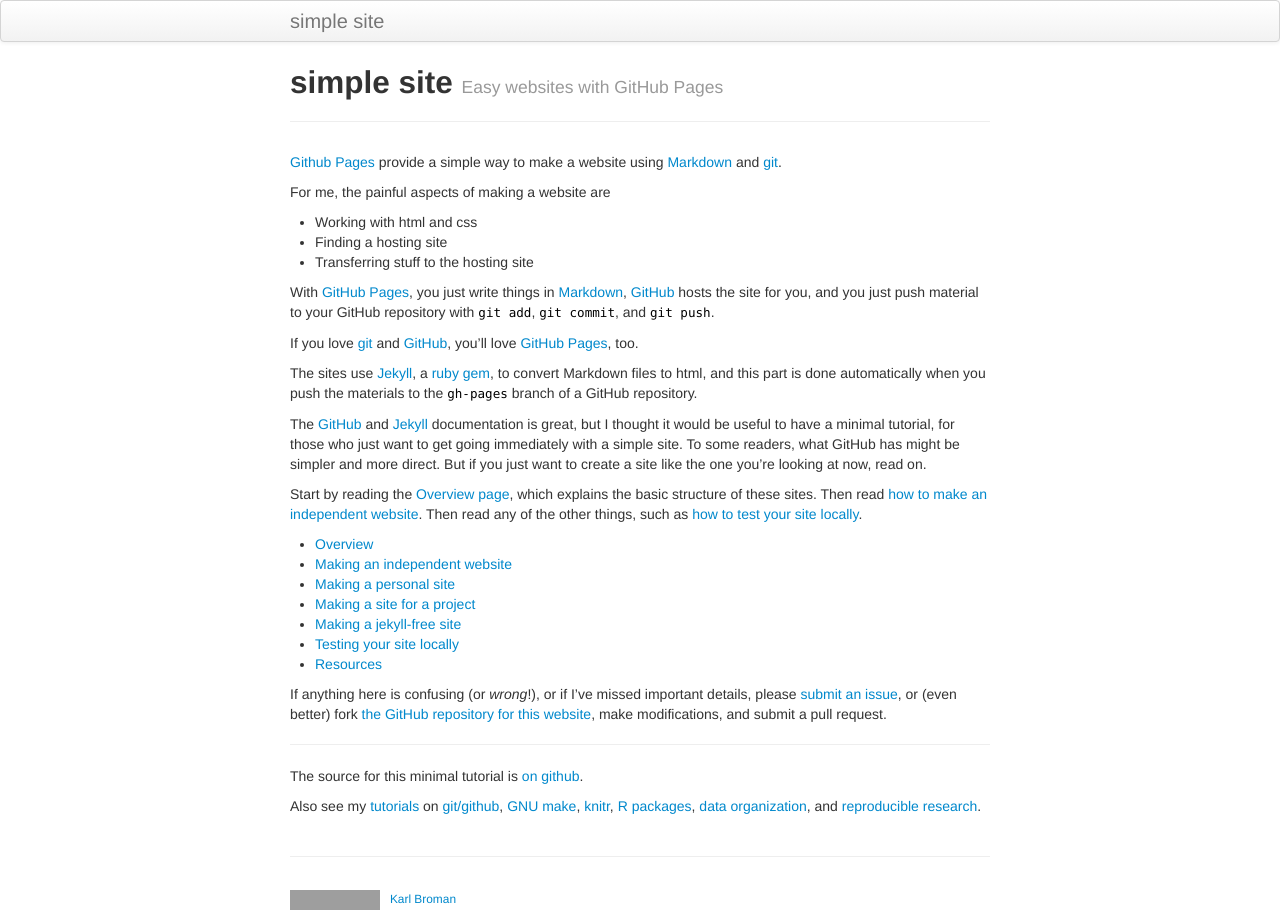
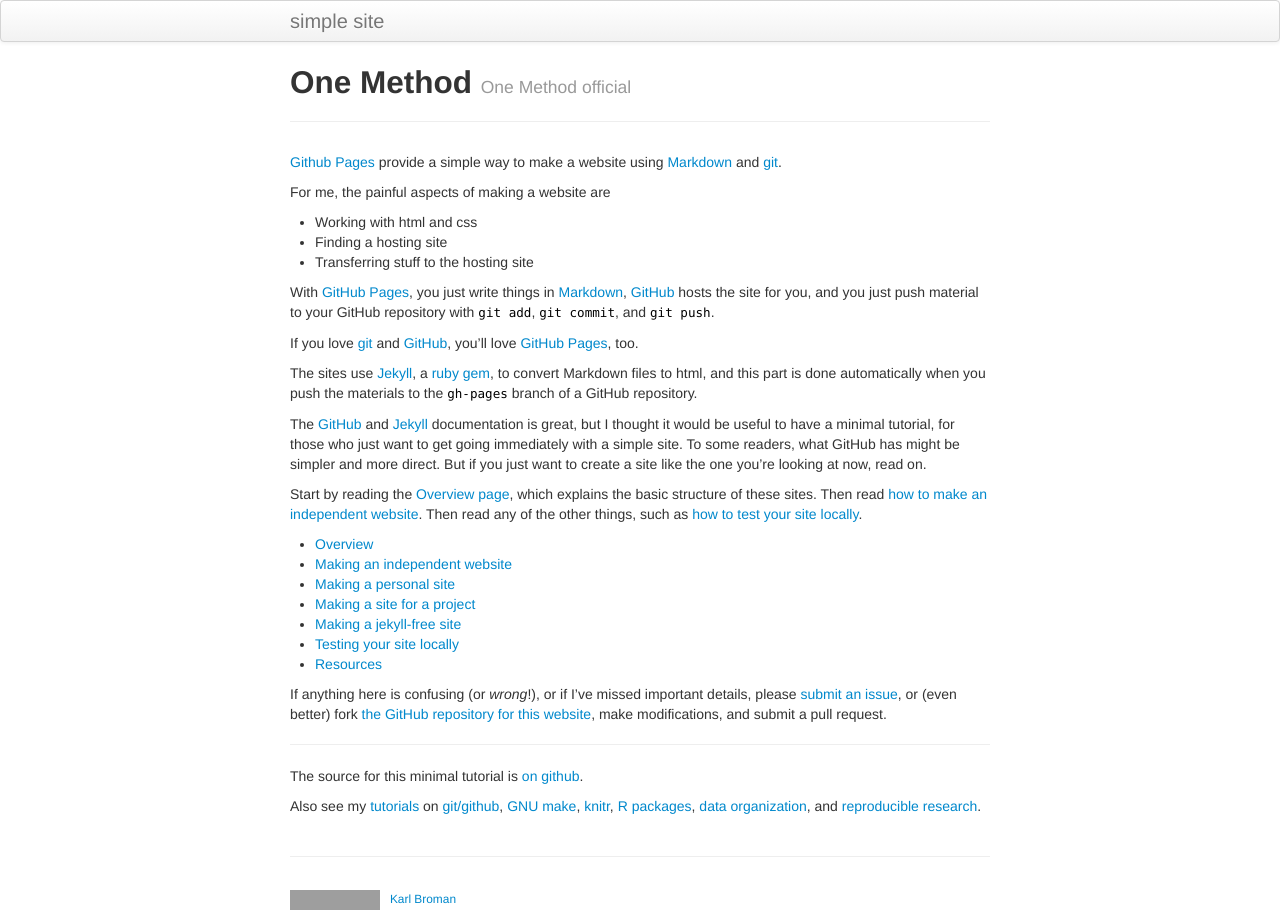
Before and after one commit to voxqhuy/OneMethod, a Jekyll site: the page built from index.md, in a window 1280 px wide. Built offline with Jekyll 4.4.1, drawn with Linux system fonts in a browser that asks for light colours; grey boxes are pictures that could not be loaded.

Commit message:
update url

```diff
--- a/_config.yml
+++ b/_config.yml
@@ -10,13 +10,13 @@ highlighter: rouge
 #
 title : simple site
 author :
-  name : Karl Broman
-  email : kbroman@gmail.com
-  github : kbroman
+  name : One Method
+  email : onemethodx@gmail.com
+  github : voxqhuy
   feedburner : nil
 
 # NOTE: Replacing this next line with your own URL
-production_url : https://kbroman.github.io/simple_site
+production_url : https://voxqhuy.github.io/simple_site
 
 # Tell Github to use the kramdown markdown interpreter
 # (see https://help.github.com/articles/migrating-your-pages-site-from-maruku)
@@ -51,7 +51,7 @@ JB :
   #     This means always setting the protocol (http|https) or prefixing with "/"
   #
   # NOTE: Replace this next line with your own URL, likely with username.github.io
-  BASE_PATH : https://kbroman.org/simple_site
+  BASE_PATH : https://voxqhuy.github.io/simple_site
 
   # By default, the asset_path is automatically defined relative to BASE_PATH plus the enabled theme.
   # ex: [BASE_PATH]/assets/themes/[THEME-NAME]
--- a/index.md
+++ b/index.md
@@ -1,7 +1,7 @@
 ---
 layout: page
-title: simple site
-tagline: Easy websites with GitHub Pages
+title: One Method
+tagline: One Method official
 description: Minimal tutorial on making a simple website with GitHub Pages
 ---
 
```
